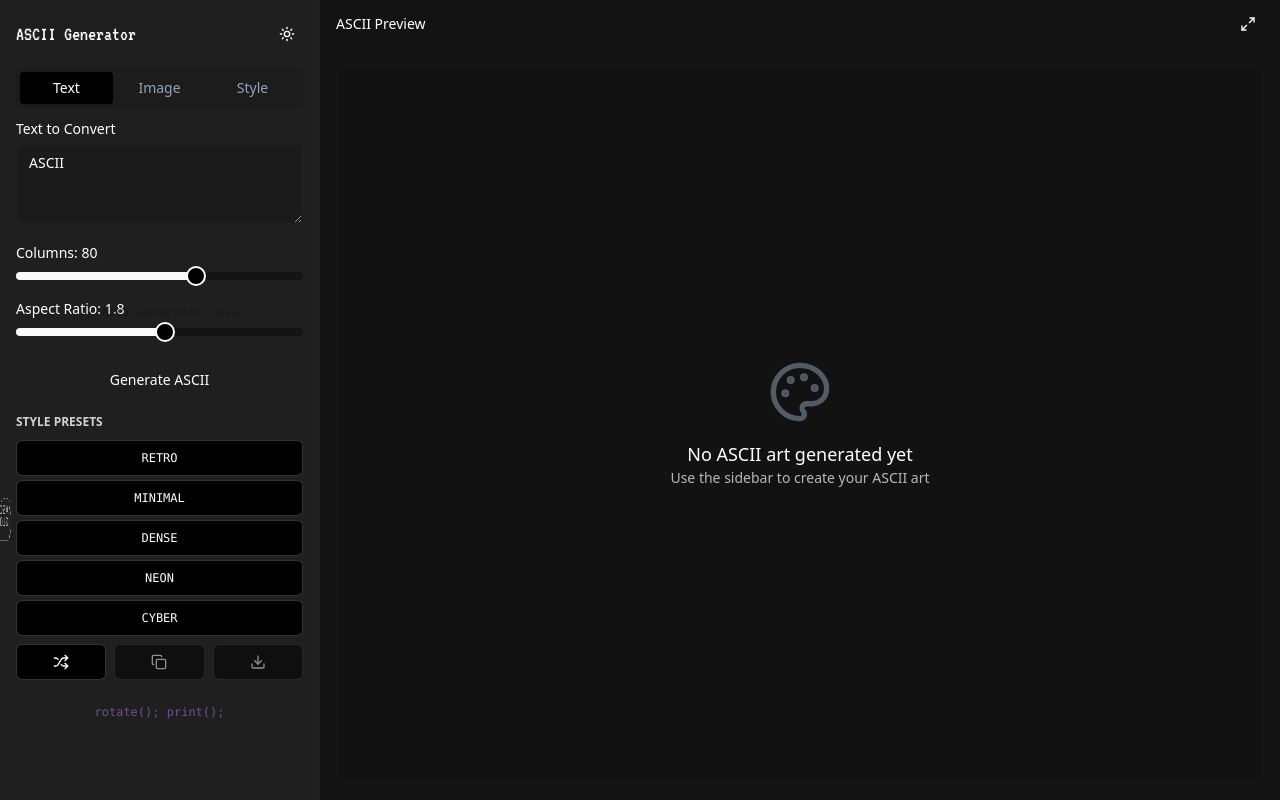
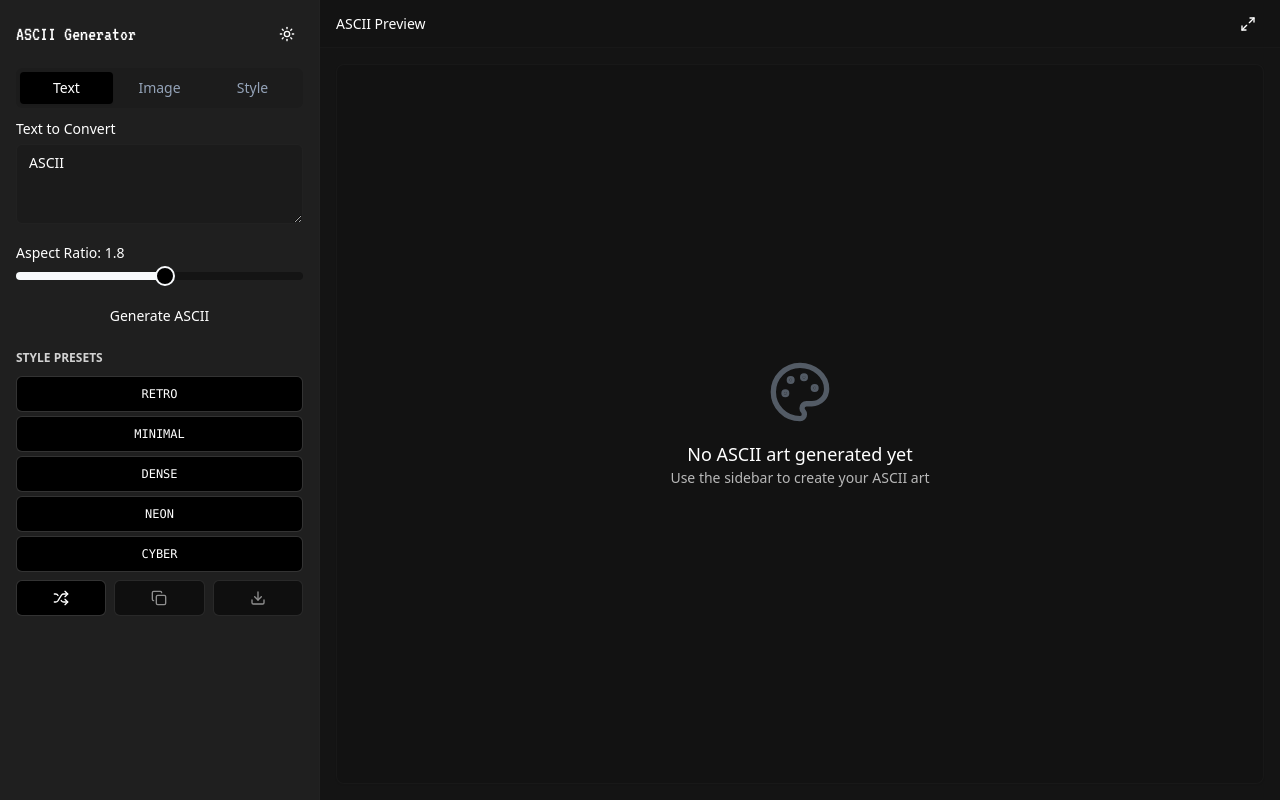
Before and after one commit to xtruel/art-ascii-painter, a React (Vite) app: page / in a window 1280 px wide. Built offline with nearby package versions, Linux system fonts and the light colour scheme.

Commit message:
Fix globe animation and UI
Remove Java globe animation and the "Columns" setting to simplify the interface and improve image fixing routine. Prepare Beta 2 zip for itch.io.

```diff
--- a/src/components/AsciiArtMaker.tsx
+++ b/src/components/AsciiArtMaker.tsx
@@ -293,18 +293,6 @@ const AsciiArtMaker = () => {
               </div>
 
               <div>
-                <Label className="text-sm font-medium text-white">Columns: {columns}</Label>
-                <Slider
-                  value={[columns]}
-                  onValueChange={(value) => setColumns(value[0])}
-                  min={10}
-                  max={120}
-                  step={1}
-                  className="mt-2"
-                />
-              </div>
-
-              <div>
                 <Label className="text-sm font-medium text-white">Aspect Ratio: {aspectRatio.toFixed(1)}</Label>
                 <Slider
                   value={[aspectRatio]}
@@ -337,6 +325,18 @@ const AsciiArtMaker = () => {
                     {imageFile ? imageFile.name : "Choose Image"}
                   </Button>
                 </div>
+              </div>
+
+              <div>
+                <Label className="text-sm font-medium text-white">Aspect Ratio: {aspectRatio.toFixed(1)}</Label>
+                <Slider
+                  value={[aspectRatio]}
+                  onValueChange={(value) => setAspectRatio(value[0])}
+                  min={0.5}
+                  max={3}
+                  step={0.1}
+                  className="mt-2"
+                />
               </div>
 
               {imageFile && (
@@ -403,72 +403,11 @@ const AsciiArtMaker = () => {
           </Tabs>
 
           {/* Action Buttons */}
-          <div className="space-y-2 relative">
-            {/* Java Globe Animation around Generate Button */}
-            <div className="absolute -inset-4 pointer-events-none">
-              <div className="absolute -top-8 left-1/2 transform -translate-x-1/2 text-xs font-mono text-accent/60">
-                <div>// AsciiGenerator.java</div>
-              </div>
-
-              <div className="absolute -left-6 top-1/2 transform -translate-y-1/2">
-                <div
-                  className="text-xs font-mono text-primary/70 leading-none"
-                  style={{
-                    transform: `rotateY(${Date.now() * 0.001 % 6.28}rad)`,
-                    animation: 'spin 8s linear infinite'
-                  }}
-                >
-                  <div>  .--.</div>
-                  <div> /ASCII\</div>
-                  <div>|GLOBE|</div>
-                  <div> \____/</div>
-                </div>
-              </div>
-
-              <div className="absolute -right-6 top-1/2 transform -translate-y-1/2">
-                <div
-                  className="text-xs font-mono text-secondary/70 leading-none"
-                  style={{
-                    transform: `rotateY(${-Date.now() * 0.001 % 6.28}rad)`,
-                    animation: 'spin 8s linear infinite reverse'
-                  }}
-                >
-                  <div>  ●</div>
-                  <div> /|\</div>
-                  <div>JAVA</div>
-                  <div> ___</div>
-                </div>
-              </div>
-
-              <div className="absolute -bottom-6 left-1/2 transform -translate-x-1/2 text-xs font-mono text-purple-400/50">
-                <div>rotate(); print();</div>
-              </div>
-
-              {/* Floating particles around button */}
-              {[1, 2, 3, 4].map((i) => (
-                <div
-                  key={i}
-                  className="absolute text-sm font-mono text-accent/40"
-                  style={{
-                    top: `${25 * i}%`,
-                    left: `${i % 2 === 0 ? -20 : 120}%`,
-                    transform: `translateY(${Math.sin((Date.now() * 0.003 + i * 2) % 6.28) * 8}px)`,
-                    animation: `float-${i} ${2 + i}s ease-in-out infinite`
-                  }}
-                >
-                  {['▲', '●', '◆', '▼'][i-1]}
-                </div>
-              ))}
-            </div>
-
+          <div className="space-y-2">
             <Button
               onClick={onGenerate}
               disabled={isLoading}
-              className="w-full bg-brand hover:bg-brand/90 text-white relative z-10 shadow-lg"
-              style={{
-                boxShadow: '0 0 20px rgba(var(--brand-rgb), 0.3)',
-                animation: isLoading ? 'pulse 2s infinite' : 'none'
-              }}
+              className="w-full bg-brand hover:bg-brand/90 text-white"
             >
               {isLoading ? "Generating..." : "Generate ASCII"}
             </Button>
```
Also changed, not shown: 1 other file (tests, documents, lock files or other folders).
